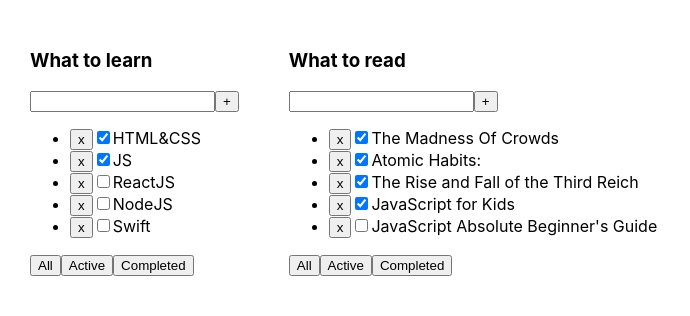
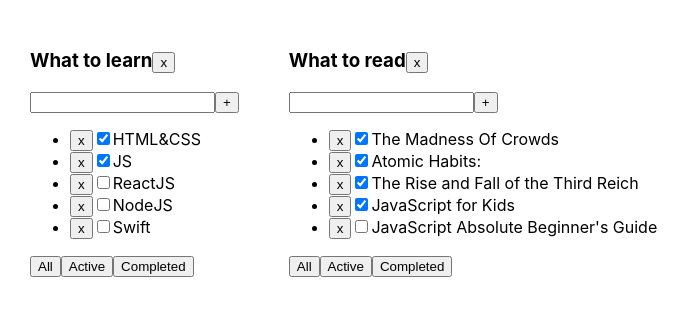
Before and after one commit to gurskygursky/main-todolist, a React (Create React App) app: page / in a window 1280 px wide. Shown: the top 316 px of the page, without its empty margins (0-690 px from the left). Built offline with nearby package versions, Linux system fonts and the light colour scheme.

Commit message:
remove todolist

```diff
--- a/src/App.tsx
+++ b/src/App.tsx
@@ -51,6 +51,12 @@ export const App = () => {
         });
     }
 
+    const removeTodolist = (todolistID: string) => {
+        setLists(lists.filter((list: TodolistType) => list.id !== todolistID));
+        delete tasks[todolistID];
+        setTasks({...tasks});
+    }
+
     return (
         <div className="App">
             {lists.map((todolist: TodolistType) => {
@@ -73,6 +79,7 @@ export const App = () => {
                                      addTask={addTask}
                                      filter={todolist.taskStatus}
                                      taskIsChecked={taskIsChecked}
+                                     removeTodolist={removeTodolist}
                     />
                 }
             )}
--- a/src/Todolist.tsx
+++ b/src/Todolist.tsx
@@ -25,6 +25,7 @@ type TodolistPropsType = {
     addTask: (todolistID: string, title: string) => void;
     filter: TaskStatusesType;
     taskIsChecked: (todolistID: string, taskID: string, isDone: boolean) => void;
+    removeTodolist: (todolistID: string) => void;
 }
 
 export const Todolist = (props: TodolistPropsType) => {
@@ -62,9 +63,15 @@ export const Todolist = (props: TodolistPropsType) => {
         props.taskIsChecked(props.todolistID, taskID, isDone);
     }
 
+    const removeTodolist = () => {
+        props.removeTodolist(props.todolistID);
+    }
+
     return (
         <div>
-            <h3>{props.title}</h3>
+            <h3>{props.title}
+                <button onClick={removeTodolist}>x</button>
+            </h3>
             <div>
                 <input type={'text'}
                        value={inputValue}
```
